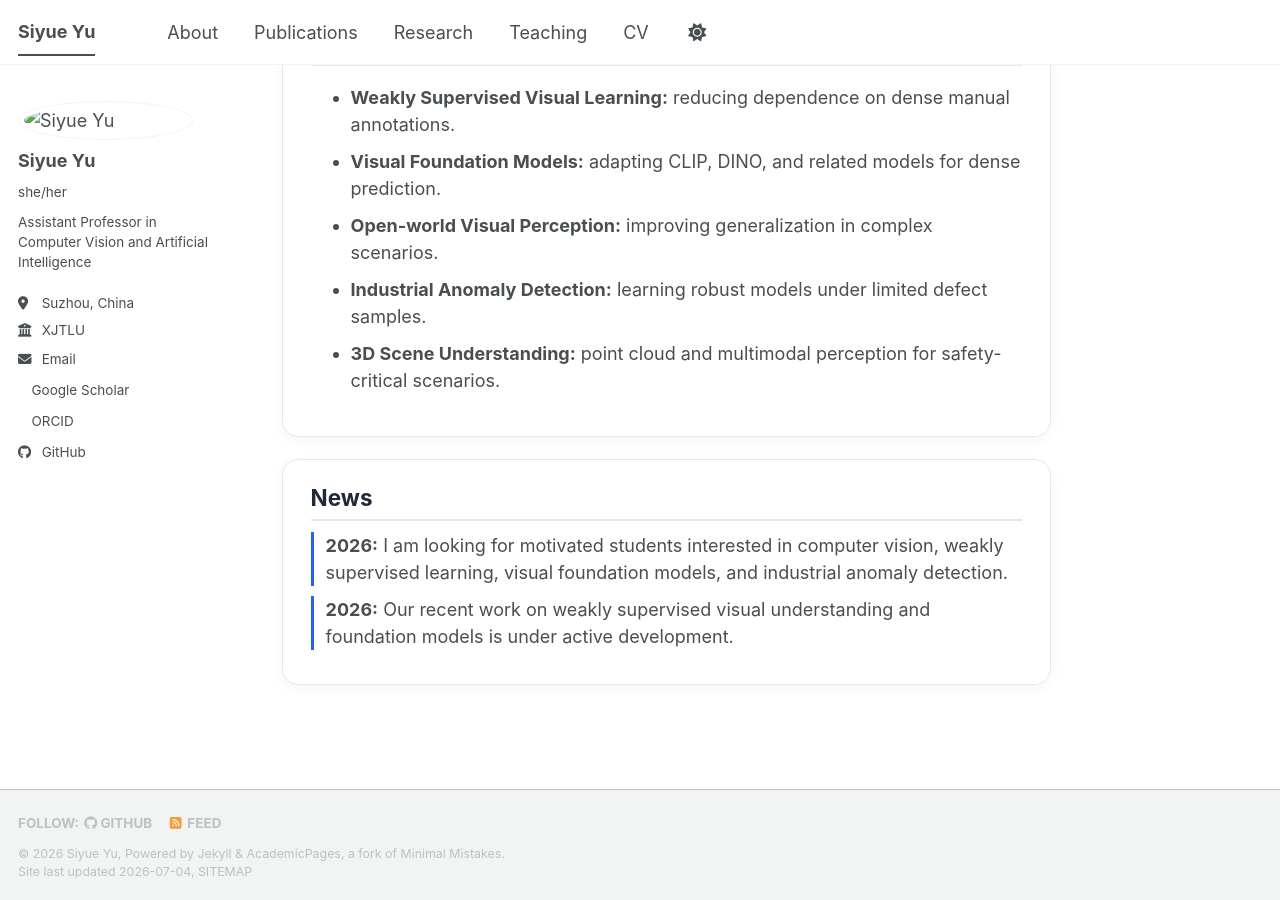
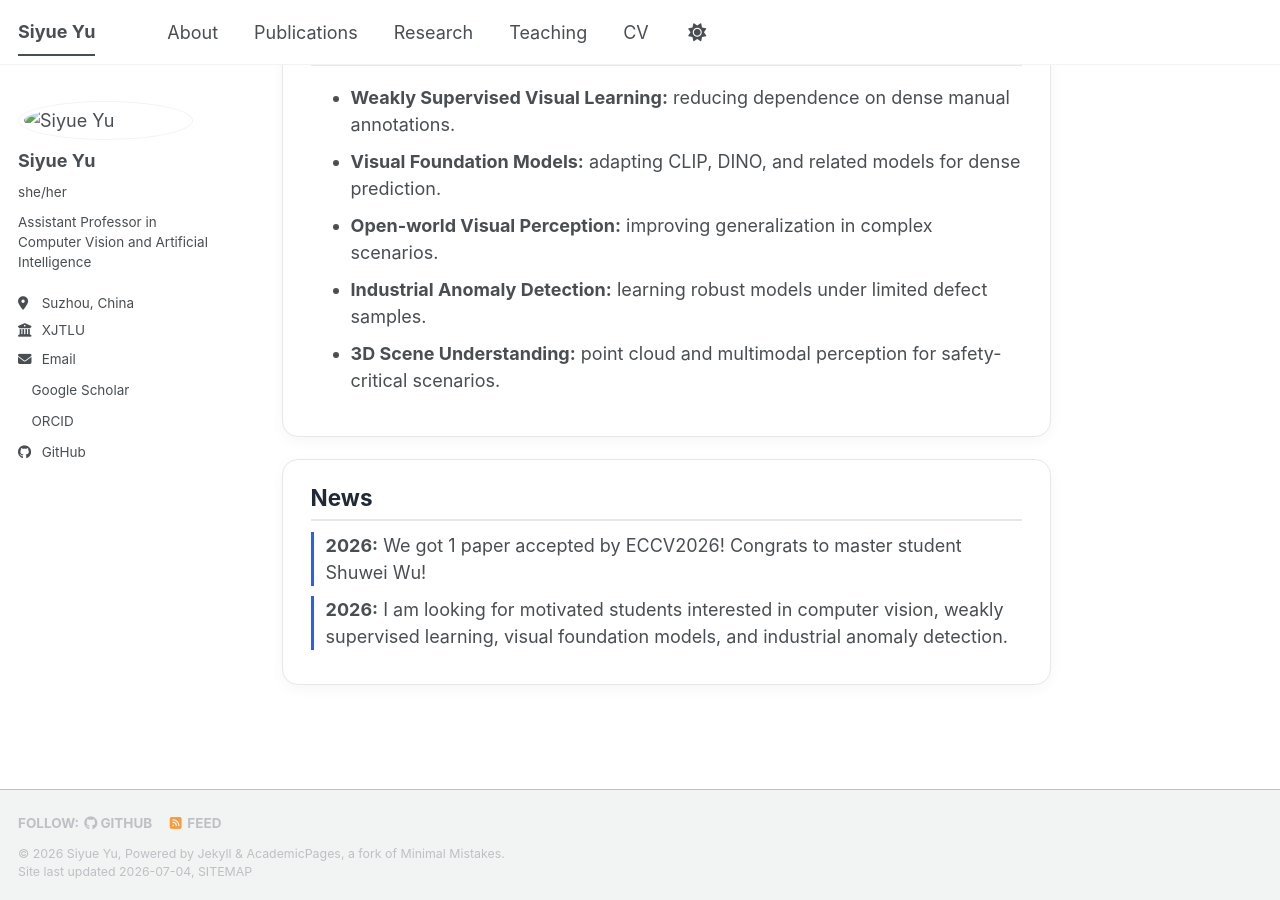
Before and after one commit to siyueyu/siyueyu.github.io, a Jekyll site: the page built from _pages/about.md, in a window 1280 px wide and 900 px high, scrolled down 1000 px. Built offline with Jekyll 4.4.1, drawn with Linux system fonts in a browser that asks for light colours; a style sheet for code colours, icons or effects is not loaded; some of the changed text lies outside the part shown.

Commit message:
Update about.md

```diff
--- a/_pages/about.md
+++ b/_pages/about.md
@@ -115,7 +115,7 @@ redirect_from:
   <p style="margin-top: 18px;">
     <a class="button-link" href="/publications/">Publications</a>
     <a class="button-link button-secondary" href="/research/">Research</a>
-    <a class="button-link" href="/students/">Prospective Students</a>
+    <a class="button-link" href="/teaching/">Prospective Teaching</a>
   </p>
 </div>
 
@@ -151,12 +151,11 @@ redirect_from:
   <h2>News</h2>
 
   <div class="news-item">
+    <strong>2026:</strong> We got 1 paper accepted by ECCV2026! Congrats to master student Shuwei Wu!
+  </div>
+
+  <div class="news-item">
     <strong>2026:</strong> I am looking for motivated students interested in computer vision,
     weakly supervised learning, visual foundation models, and industrial anomaly detection.
   </div>
-
-  <div class="news-item">
-    <strong>2026:</strong> Our recent work on weakly supervised visual understanding and foundation models
-    is under active development.
-  </div>
 </div>
```
